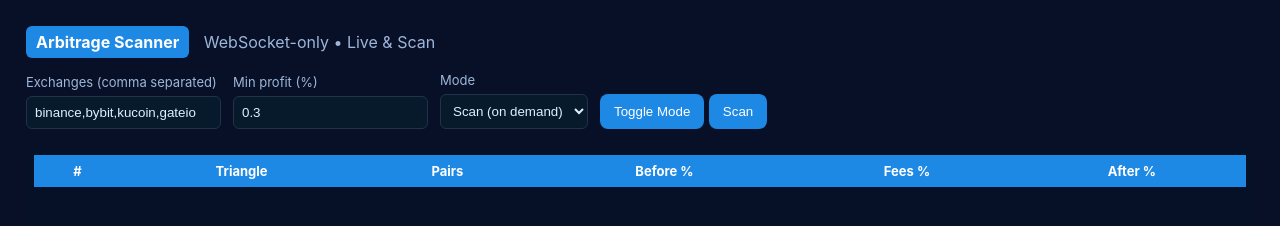
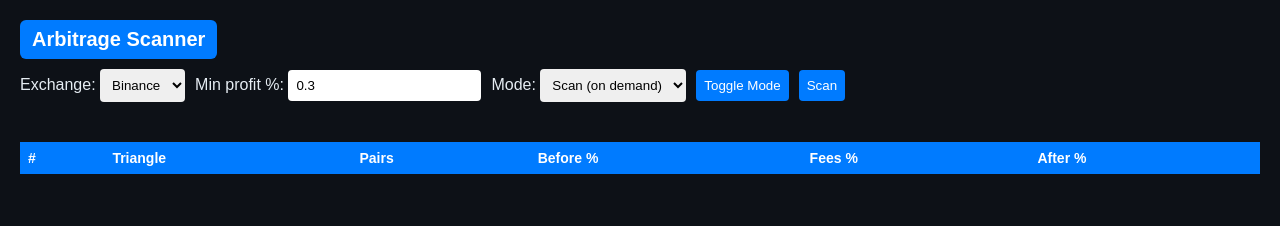
Before and after one commit to ucpeter/Triangular-scanner-, a plain HTML site: page static/index.html in a window 1280 px wide. Drawn offline with Linux system fonts and the light colour scheme.

Commit message:
Update index.html

```diff
--- a/static/index.html
+++ b/static/index.html
@@ -1,85 +1,147 @@
-<!doctype html>
-<html>
+<!DOCTYPE html>
+<html lang="en">
 <head>
-  <meta charset="utf-8" />
+  <meta charset="UTF-8">
+  <meta name="viewport" content="width=device-width, initial-scale=1.0">
   <title>Arbitrage Scanner</title>
-  <meta name="viewport" content="width=device-width,initial-scale=1" />
   <style>
-    body { background:#071026; color:#dfefff; font-family:Inter,system-ui,Arial; padding:18px; }
-    .brand { background:#1e88e5; padding:6px 10px; border-radius:6px; color:#fff; display:inline-block; font-weight:700; }
-    .controls { display:flex; gap:12px; margin-top:14px; align-items:end; flex-wrap:wrap; }
-    label { display:block; font-size:13px; color:#9fb6da; margin-bottom:6px; }
-    input, select { padding:8px; border-radius:6px; border:1px solid #233249; background:#071a2b; color:#dfefff; }
-    button { padding:10px 14px; background:#1e88e5; border:none; color:#fff; border-radius:8px; cursor:pointer; }
-    .table-wrap { margin-top:18px; overflow:auto; border-radius:8px; background:#061026; padding:8px; height:56vh; }
-    table { width:100%; border-collapse:collapse; font-size:13px; }
-    th { background:#1e88e5; color:#fff; padding:8px; position:sticky; top:0; }
-    td { padding:8px; border-bottom:1px solid #0f2233; color:#dfefff; }
-    .profit-pos { color:#00d27a; font-weight:600; }
-    .profit-neg { color:#ff6b6b; font-weight:600; }
-    @media (max-width:600px) { .controls { flex-direction:column; } }
+    body {
+      font-family: Arial, sans-serif;
+      background-color: #0d1117;
+      color: #e6edf3;
+      margin: 0;
+      padding: 20px;
+    }
+    .header {
+      font-size: 20px;
+      font-weight: bold;
+      margin-bottom: 10px;
+      background-color: #007bff;
+      color: white;
+      padding: 8px 12px;
+      display: inline-block;
+      border-radius: 6px;
+    }
+    .controls {
+      display: flex;
+      flex-direction: column;
+      gap: 10px;
+      margin-bottom: 20px;
+    }
+    @media (min-width: 768px) {
+      .controls { flex-direction: row; align-items: center; }
+    }
+    select, input, button {
+      padding: 8px;
+      border-radius: 4px;
+      border: none;
+    }
+    button {
+      background-color: #007bff;
+      color: white;
+      cursor: pointer;
+    }
+    button:hover { background-color: #0056b3; }
+    table {
+      width: 100%;
+      border-collapse: collapse;
+      margin-top: 20px;
+      font-size: 14px;
+    }
+    th {
+      background-color: #007bff;
+      color: white;
+      padding: 8px;
+      text-align: left;
+    }
+    td { padding: 8px; border-bottom: 1px solid #2d333b; }
+    .profit-pos { color: #4caf50; font-weight: bold; }
+    .profit-neg { color: #f44336; font-weight: bold; }
+    .table-wrapper {
+      overflow-x: auto;
+      max-height: 500px;
+      overflow-y: auto;
+    }
   </style>
 </head>
 <body>
-  <div>
-    <div class="brand">Arbitrage Scanner</div>
-    <div style="display:inline-block; margin-left:10px; color:#9fb6da;">WebSocket-only • Live & Scan</div>
+  <div class="header">Arbitrage Scanner</div>
+
+  <div class="controls">
+    <label>
+      Exchange:
+      <select id="exchangeSelect">
+        <option value="binance">Binance</option>
+        <option value="bybit">Bybit</option>
+        <option value="kucoin">Kucoin</option>
+        <option value="gateio">Gate.io</option>
+      </select>
+    </label>
+
+    <label>
+      Min profit %:
+      <input type="number" id="minProfit" value="0.3" step="0.1">
+    </label>
+
+    <label>
+      Mode:
+      <select id="modeSelect">
+        <option value="scan">Scan (on demand)</option>
+        <option value="live">Live (streaming)</option>
+      </select>
+    </label>
+
+    <button id="toggleBtn">Toggle Mode</button>
+    <button id="scanBtn">Scan</button>
   </div>
 
-  <div class="controls">
-    <div>
-      <label>Exchanges (comma separated)</label>
-      <input id="exch" value="binance,bybit,kucoin,gateio" />
-    </div>
-    <div>
-      <label>Min profit (%)</label>
-      <input id="min" type="number" step="0.01" value="0.3" />
-    </div>
-    <div>
-      <label>Mode</label>
-      <select id="mode">
-        <option value="scan_once">Scan (on demand)</option>
-        <option value="live">Live (rolling)</option>
-      </select>
-    </div>
-    <div style="align-self:end;">
-      <button onclick="toggleMode()">Toggle Mode</button>
-      <button onclick="scanNow()">Scan</button>
-    </div>
-  </div>
-
-  <div class="table-wrap">
-    <table id="results">
+  <div class="table-wrapper">
+    <table id="resultsTable">
       <thead>
         <tr>
-          <th>#</th><th>Triangle</th><th>Pairs</th><th>Before %</th><th>Fees %</th><th>After %</th>
+          <th>#</th>
+          <th>Triangle</th>
+          <th>Pairs</th>
+          <th>Before %</th>
+          <th>Fees %</th>
+          <th>After %</th>
         </tr>
       </thead>
       <tbody></tbody>
     </table>
   </div>
 
-<script>
-async function scanNow(){
-  const exch = document.getElementById('exch').value.split(',').map(s=>s.trim()).filter(Boolean);
-  const min = parseFloat(document.getElementById('min').value)||0.0;
-  const resp = await fetch('/api/scan', { method:'POST', headers:{'Content-Type':'application/json'}, body: JSON.stringify({ exchanges: exch, min_profit: min })});
-  const j = await resp.json();
-  render(j.results||[]);
-}
-async function toggleMode(){
-  alert('Toggle not implemented in this skeleton — live mode will be added later');
-}
-function render(arr){
-  const tbody = document.querySelector('#results tbody');
-  tbody.innerHTML = '';
-  arr.forEach((r,i)=>{
-    const tr = document.createElement('tr');
-    const cls = r.profit_after >= 0 ? 'profit-pos' : 'profit-neg';
-    tr.innerHTML = `<td>${i+1}</td><td>${r.triangle}</td><td style="font-family:monospace">${r.pairs}</td><td>${r.profit_before.toFixed(4)}</td><td>${r.fees.toFixed(4)}</td><td class="${cls}">${r.profit_after.toFixed(4)}</td>`;
-    tbody.appendChild(tr);
-  });
-}
-</script>
+  <script>
+    document.getElementById("scanBtn").addEventListener("click", async () => {
+      const exchange = document.getElementById("exchangeSelect").value;
+      const minProfit = document.getElementById("minProfit").value;
+      const mode = document.getElementById("modeSelect").value;
+
+      const resp = await fetch("/scan", {
+        method: "POST",
+        headers: { "Content-Type": "application/json" },
+        body: JSON.stringify({ exchanges: [exchange], min_profit: parseFloat(minProfit), mode })
+      });
+
+      const data = await resp.json();
+      const tbody = document.querySelector("#resultsTable tbody");
+      tbody.innerHTML = "";
+
+      data.results.forEach((r, i) => {
+        const tr = document.createElement("tr");
+        tr.innerHTML = `
+          <td>${i + 1}</td>
+          <td>${r.triangle}</td>
+          <td>${r.pairs}</td>
+          <td>${r.profit_before_fees.toFixed(2)}</td>
+          <td>${r.trade_fees.toFixed(2)}</td>
+          <td class="${r.profit_after_fees >= 0 ? "profit-pos" : "profit-neg"}">
+            ${r.profit_after_fees.toFixed(2)}
+          </td>
+        `;
+        tbody.appendChild(tr);
+      });
+    });
+  </script>
 </body>
 </html>
```
